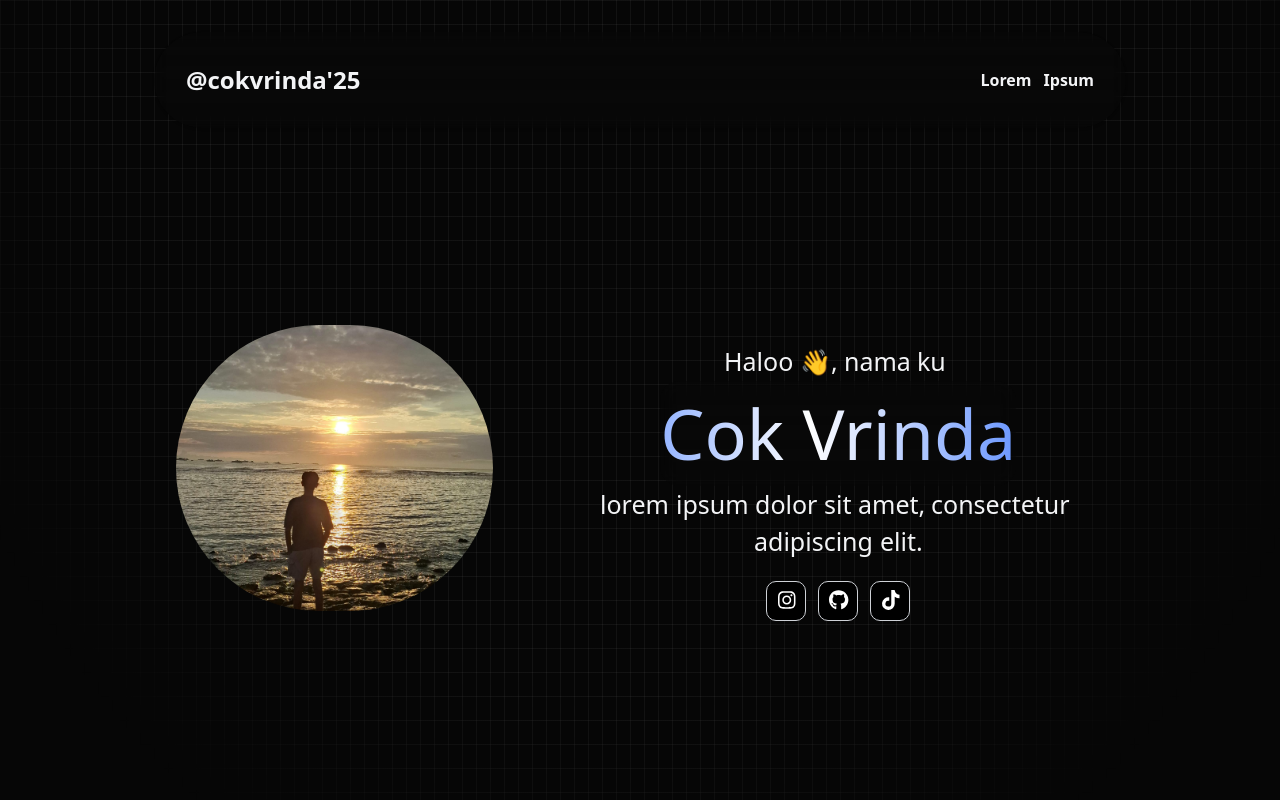
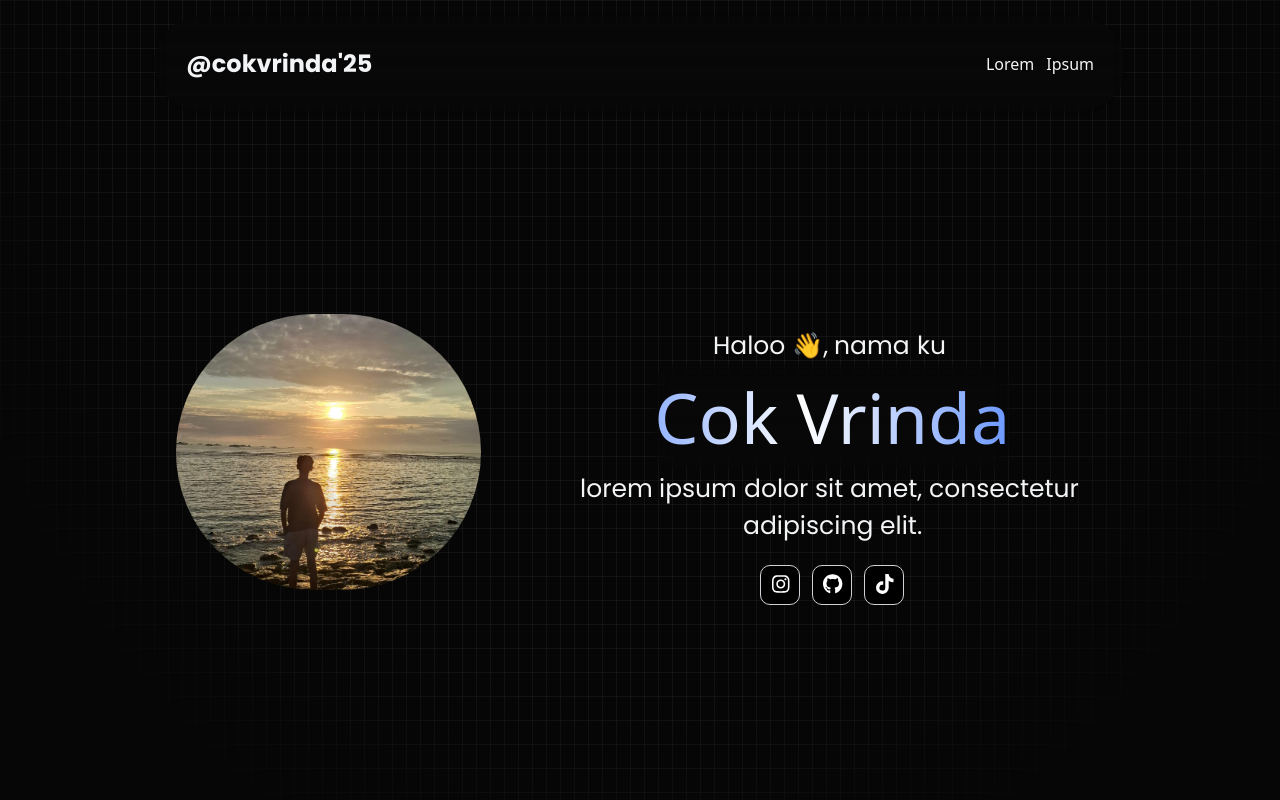
Before and after one commit to cokvrindaa/portofolio25, a React (Vite) app: page / in a window 1280 px wide. Shown: the top 800 px of the page. Built offline with nearby package versions, Linux system fonts and the light colour scheme.

Commit message:
adjust font

```diff
--- a/src/Components/Fragment/MainAboutFragment.jsx
+++ b/src/Components/Fragment/MainAboutFragment.jsx
@@ -107,7 +107,7 @@ const Text = () => {
         animateBy="words"
         direction="top"
         onAnimationComplete={handleAnimationComplete}
-        className="text-[20px] text-center justify-center lg:text-[25px]"
+        className="text-[20px] text-center justify-center lg:text-[25px]  font-Poppins"
       />
 
       <AnimatedContent
@@ -138,7 +138,7 @@ const Text = () => {
         animateBy="words"
         direction="top"
         onAnimationComplete={handleAnimationComplete}
-        className="text-[20px] text-center justify-center lg:text-[25px]"
+        className="text-[20px] text-center justify-center lg:text-[25px]  font-Poppins"
       />
     </div>
   );
--- a/src/Components/Fragment/NavBar.jsx
+++ b/src/Components/Fragment/NavBar.jsx
@@ -1,8 +1,8 @@
 const NavBar = () => {
   return (
-    <div className="sticky top-4 rounded-[100px] z-50 w-[98%]  mx-auto  items-center backdrop-blur-sm px-8 py-8 shadow-sm flex justify-between mt-4 ">
+    <div className="sticky top-4 rounded-[100px] z-50 w-[98%]  mx-auto  items-center backdrop-blur-sm px-8 py-8 shadow-sm flex justify-between  ">
       <Logo />
-      <div className="flex gap-3">
+      <div className="flex gap-3 invisible lg:visible">
         <Content text="Lorem" />
         <Content text="Ipsum" />
 
@@ -11,12 +11,12 @@ const NavBar = () => {
   );
 };
 const Logo = () => {
-  return <p className=" font-bold text-2xl  ">@cokvrinda'25</p>;
+  return <p className=" font-bold text-2xl  font-Poppins ">@cokvrinda'25</p>;
 };
 const Content = (props) => {
   const { text } = props;
   return (
-    <a href="#" className=" font-semibold hover:font-bold">
+    <a href="#" className=" hover:font-bold ">
       {text}
     </a>
   );
--- a/src/Components/Pages/MainPage.jsx
+++ b/src/Components/Pages/MainPage.jsx
@@ -6,7 +6,7 @@ const MainPage = () => {
       <MainAbout></MainAbout>
       <ScrollVelocity
         texts={["Emangnya lo siapa?, nama lengkap koe siapa?", "skol lagi ke bawah bos", "jangan lupa literasi ya, biar ga nanya lagi :v"]}
-        className="custom-scroll-text"
+        className="custom-scroll-text  font-Poppins"
           velocity={40}
 
       />
--- a/src/index.css
+++ b/src/index.css
@@ -1,5 +1,4 @@
-@import url('https://fonts.googleapis.com/css2?family=Outfit:wght@100..900&display=swap');
-
+@import url('https://fonts.googleapis.com/css2?family=Poppins:ital,wght@0,100;0,200;0,300;0,400;0,500;0,600;0,700;0,800;0,900;1,100;1,200;1,300;1,400;1,500;1,600;1,700;1,800;1,900&display=swap');
 
 
 @import "tailwindcss";
```
